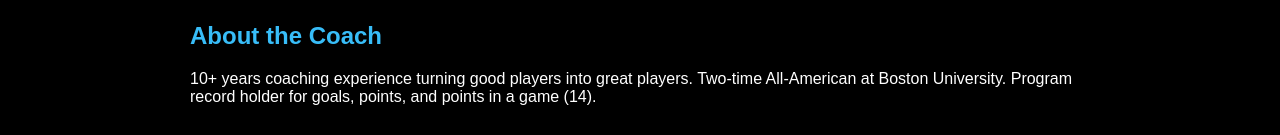
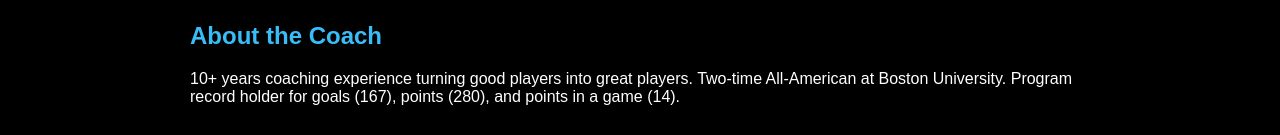
Before and after one commit to vdalto1123/bomb-lacrosse, a Next.js app: page / in a window 1280 px wide. Shown: the part 286-421 px from the top of the page. Built offline with nearby package versions, Linux system fonts and the light colour scheme.

Commit message:
Update page.tsx

```diff
--- a/app/page.tsx
+++ b/app/page.tsx
@@ -66,7 +66,7 @@ export default function Home() {
         <p>
           10+ years coaching experience turning good players into great players.
           Two-time All-American at Boston University.
-          Program record holder for goals, points, and points in a game (14).
+          Program record holder for goals (167), points (280), and points in a game (14).
         </p>
       </section>
 
```
